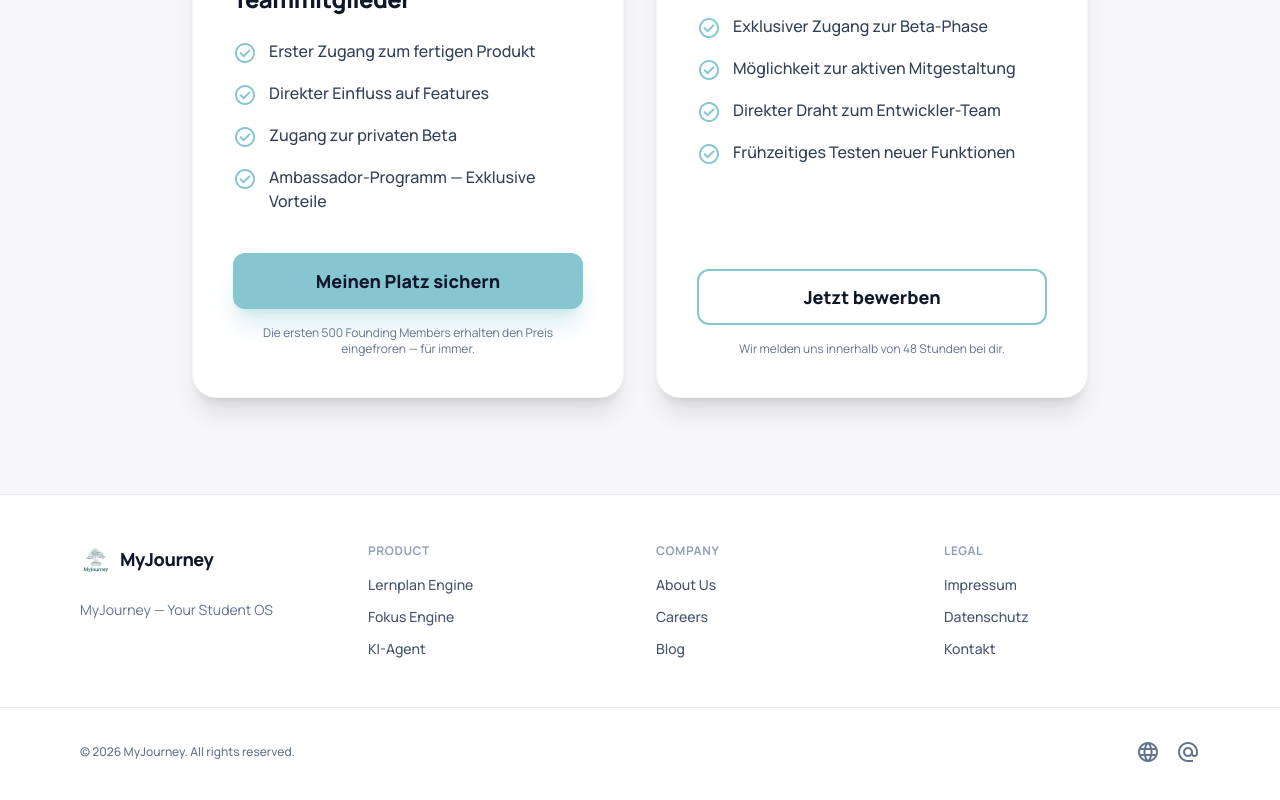
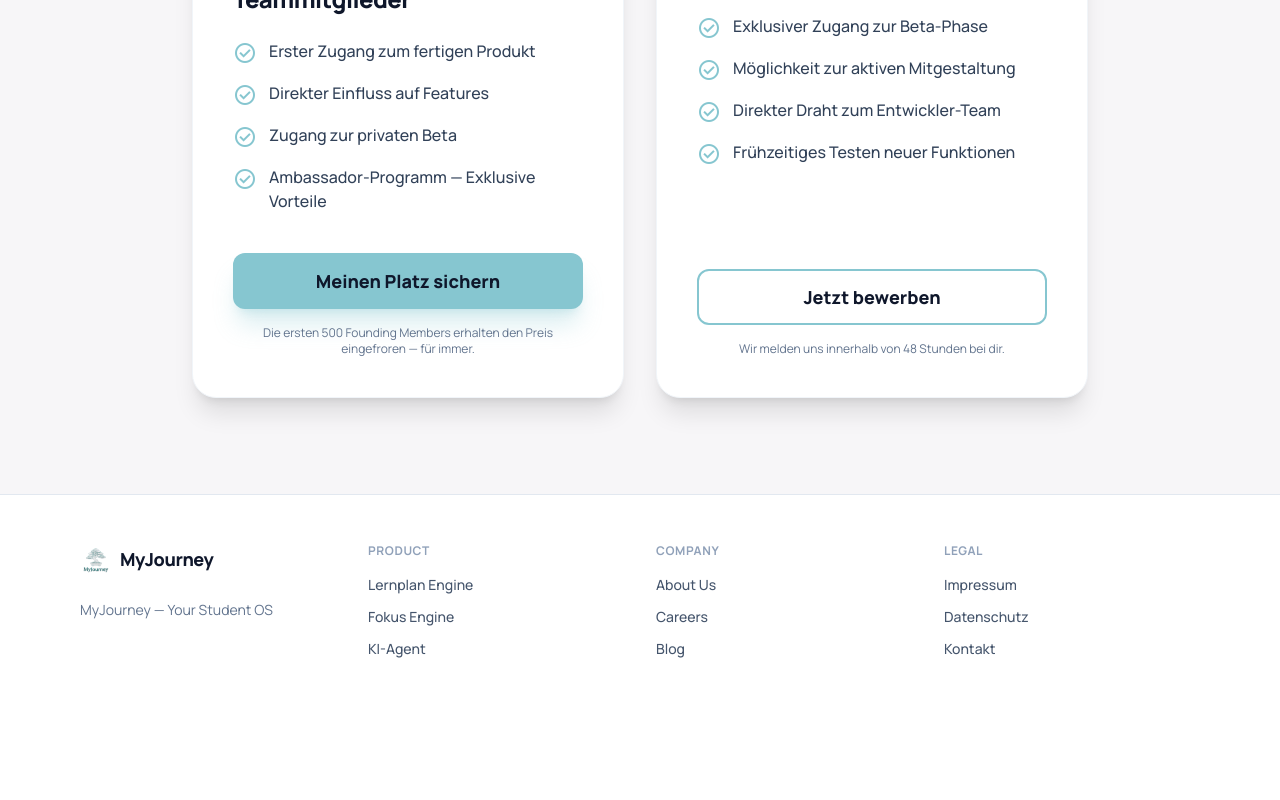
Before and after one commit to daxcodes/myjourney-landing-page, a Next.js app: page / in a window 1280 px wide. Shown: the part 7245-8045 px from the top of the page. After the commit the page ends 8000 px from the top, so only its background shows below. Built offline with nearby package versions, Linux system fonts and the light colour scheme.

Commit message:
Linie unten cc all rights reserved entfernt

```diff
--- a/src/app/page.tsx
+++ b/src/app/page.tsx
@@ -513,13 +513,7 @@ export default function Home() {
             </ul>
           </div>
         </div>
-        <div className="max-w-7xl mx-auto px-6 lg:px-20 mt-12 pt-8 border-t border-slate-200 flex items-center justify-between text-xs text-slate-500 font-medium">
-          <p>© 2026 MyJourney. All rights reserved.</p>
-          <div className="flex gap-4">
-            <span className="material-symbols-outlined hover:text-primary cursor-pointer transition-colors text-lg">language</span>
-            <span className="material-symbols-outlined hover:text-primary cursor-pointer transition-colors text-lg">alternate_email</span>
-          </div>
-        </div>
+
       </footer>
     </div>
   );
```
